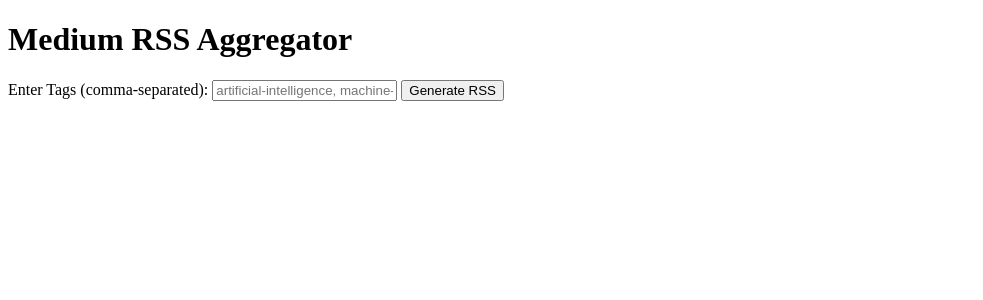
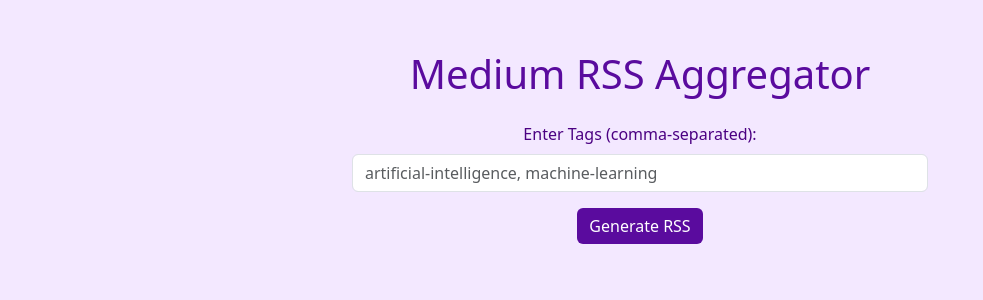
Before and after one commit to Loke-60000/medium-rss-aggregator, a FastAPI app: page / in a window 1280 px wide. Shown: the top 300 px of the page, without its empty margins (0-983 px from the left). Run offline with FastAPI, Linux system fonts and the light colour scheme.

Commit message:
addind css to frontpage

```diff
--- a/templates/index.html
+++ b/templates/index.html
@@ -4,13 +4,40 @@
     <meta charset="UTF-8">
     <meta name="viewport" content="width=device-width, initial-scale=1.0">
     <title>Medium Tag RSS Aggregator</title>
+    <link href="https://cdn.jsdelivr.net/npm/bootstrap@5.3.0/dist/css/bootstrap.min.css" rel="stylesheet">
+    <style>
+        body {
+            background-color: #f3e8ff;
+            color: #4b0082;
+        }
+        .container {
+            max-width: 600px;
+            margin-top: 50px;
+        }
+        h1 {
+            color: #5a0b9e;
+        }
+        .btn-purple {
+            background-color: #5a0b9e;
+            color: #fff;
+            border: none;
+        }
+        .btn-purple:hover {
+            background-color: #3c0668;
+        }
+    </style>
 </head>
 <body>
-    <h1>Medium RSS Aggregator</h1>
-    <form action="/medium_rss" method="get">
-        <label for="tags">Enter Tags (comma-separated):</label>
-        <input type="text" id="tags" name="tags" placeholder="artificial-intelligence, machine-learning">
-        <button type="submit">Generate RSS</button>
-    </form>
+    <div class="container text-center">
+        <h1>Medium RSS Aggregator</h1>
+        <form action="/medium_rss" method="get" class="mt-4">
+            <div class="mb-3">
+                <label for="tags" class="form-label">Enter Tags (comma-separated):</label>
+                <input type="text" id="tags" name="tags" class="form-control" placeholder="artificial-intelligence, machine-learning">
+            </div>
+            <button type="submit" class="btn btn-purple">Generate RSS</button>
+        </form>
+    </div>
+    <script src="https://cdn.jsdelivr.net/npm/bootstrap@5.3.0/dist/js/bootstrap.bundle.min.js"></script>
 </body>
 </html>
```
